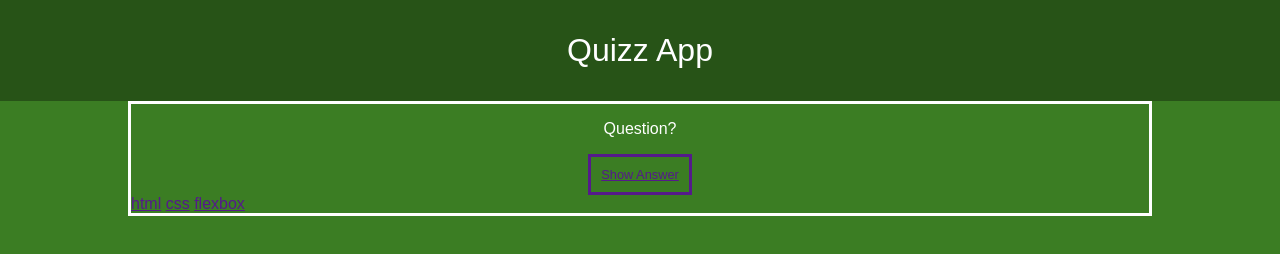
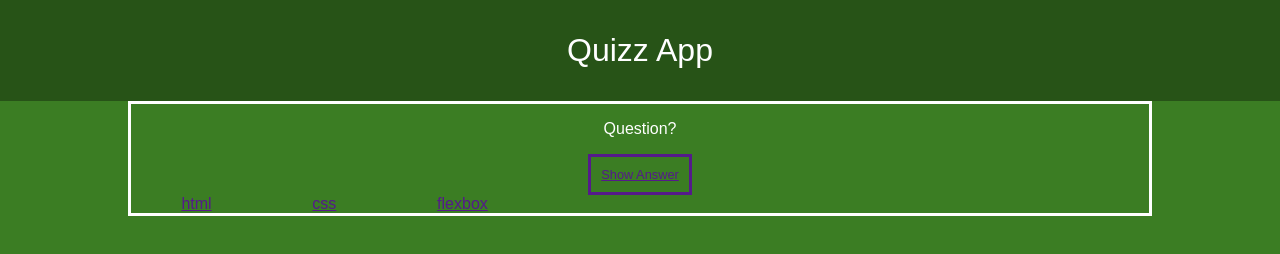
Before and after one commit to BrittaMaier/britta-quizapp, a plain HTML site: page index.html in a window 1280 px wide. Drawn offline with Linux system fonts and the light colour scheme.

Commit message:
Fix: Alignment of categories

```diff
--- a/global.css
+++ b/global.css
@@ -47,8 +47,10 @@ body {
   font-size: 0.8rem;
 }
 .categories {
-  align-self: flex-start;
-  justify-self: space-around;
+  display: flex;
+  flex-direction: row;
+  justify-content: space-around;
+  width: 40%;
 }
 .question {
   align-self: center;
```
